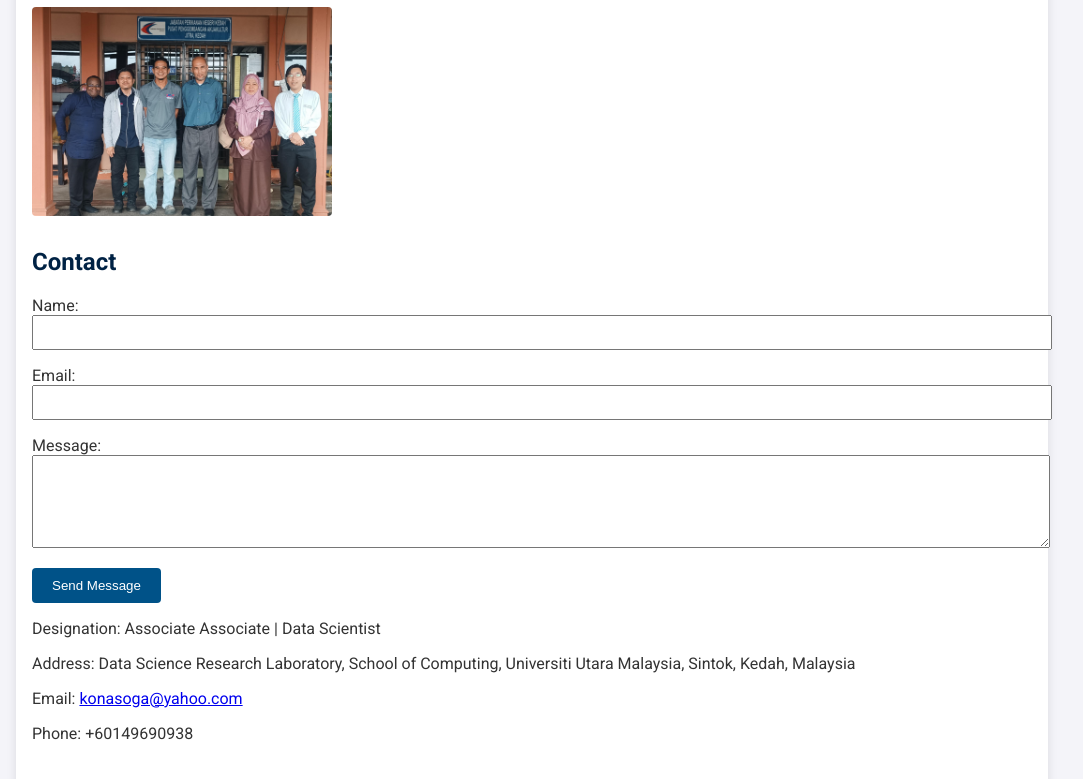
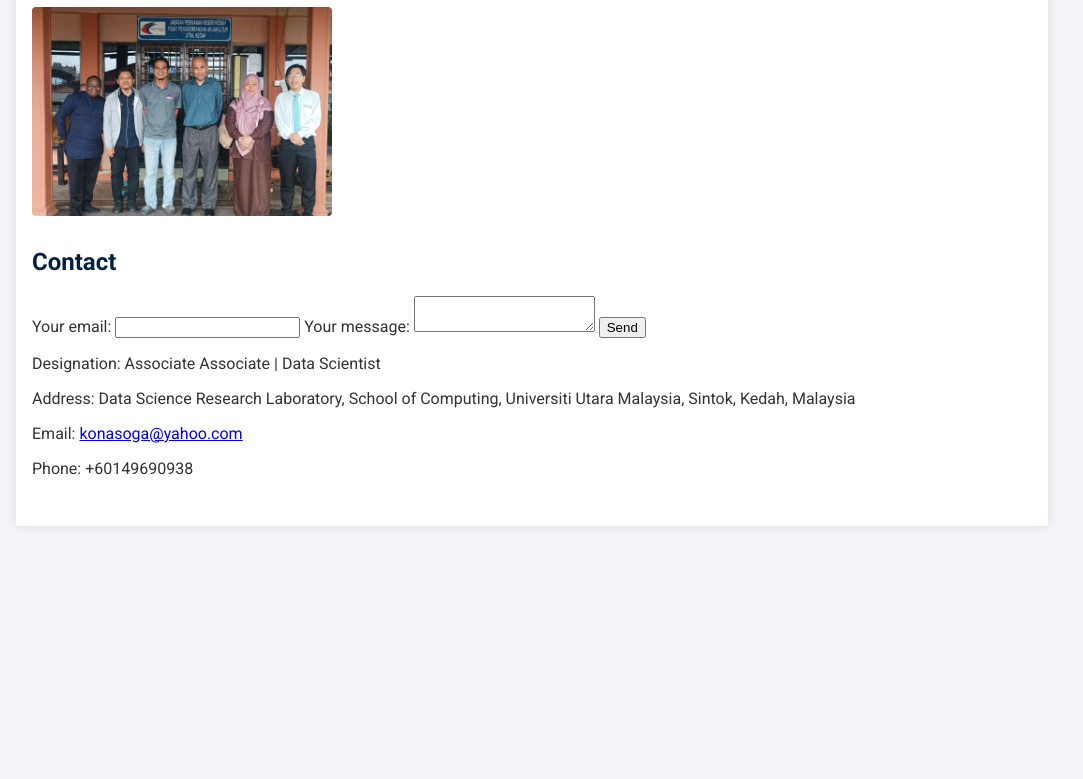
Before and after one commit to oaonasoga/dr-onasoga-site, a plain HTML site: page index.html in a window 1280 px wide. Shown: the part 1603-2382 px from the top of the page, without its empty margins (108-1191 px from the left). After the commit the page ends 2161 px from the top, so only its background shows below. Drawn offline with Linux system fonts and the light colour scheme.

Commit message:
Update index.html

```diff
--- a/index.html
+++ b/index.html
@@ -129,18 +129,19 @@
         </section>
         <section id="contact">
             <h2>Contact</h2>
-            <form action="https://formspree.io/f/moqgqnez" method="POST">
-              <label for="name">Name:</label><br>
-              <input type="text" id="name" name="name" required style="width:100%; padding:8px; margin-bottom:1rem;"><br>
-
-              <label for="email">Email:</label><br>
-              <input type="email" id="email" name="email" required style="width:100%; padding:8px; margin-bottom:1rem;"><br>
-
-              <label for="message">Message:</label><br>
-              <textarea id="message" name="message" rows="5" required style="width:100%; padding:8px; margin-bottom:1rem;"></textarea><br>
-
-             <button type="submit" style="padding:10px 20px; background:#005288; color:white; border:none; border-radius:4px;">Send Message</button>
-           </form>
+            <!-- modify this form HTML and place wherever you want your form -->
+            <form action="https://formspree.io/f/mkgbjdow" method="POST">
+              <label>
+               Your email:
+               <input type="email" name="email">
+             </label>
+             <label>
+              Your message:
+              <textarea name="message"></textarea>
+              </label>
+              <!-- your other form fields go here -->
+            <button type="submit">Send</button>
+          </form>
             <p>Designation: Associate Associate | Data Scientist</p>
             <p>Address: Data Science Research Laboratory, School of Computing, Universiti Utara Malaysia, Sintok, Kedah, Malaysia</p>
             <p>Email: <a href="mailto:konasoga@yahoo.com">konasoga@yahoo.com</a></p>
```
